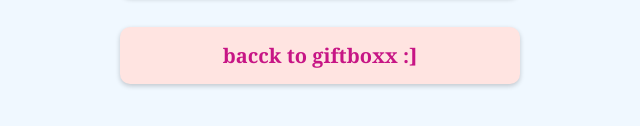
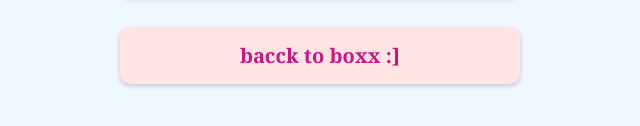
Before and after one commit to SpanishBread012526/okidoks, a plain HTML site: page list.html in a window 1280 px wide. Shown: the part 502-628 px from the top of the page, 320-960 px from the left. Drawn offline with Linux system fonts and the light colour scheme.

Commit message:
Update list.html

```diff
--- a/list.html
+++ b/list.html
@@ -91,7 +91,7 @@
     <li><a href="https://open.spotify.com/playlist/78QhsflNKALJQ3DZJ3h5Ms?si=hP5ugemJSbOrIFw5r1Kw8w" target="_blank">a playlist i forgot to send:|</a></li>
     <li><a href= "https://spanishbread012526.github.io/UnsentProj/un.html" target="_blank">notess, i might be sending some stuffs there lol. ik udc</a></li>
   </ul>
-  <a href="giftbox.html" class="back-link">bacck to giftboxx :]</a>
+  <a href="box.html" class="back-link">bacck to boxx :]</a>
 
 
 </body>
```
